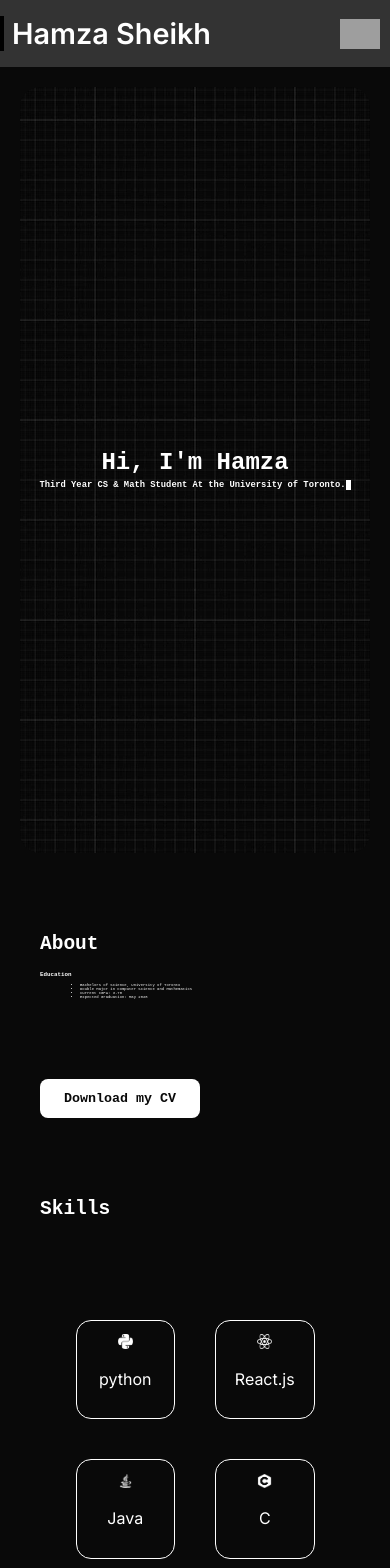
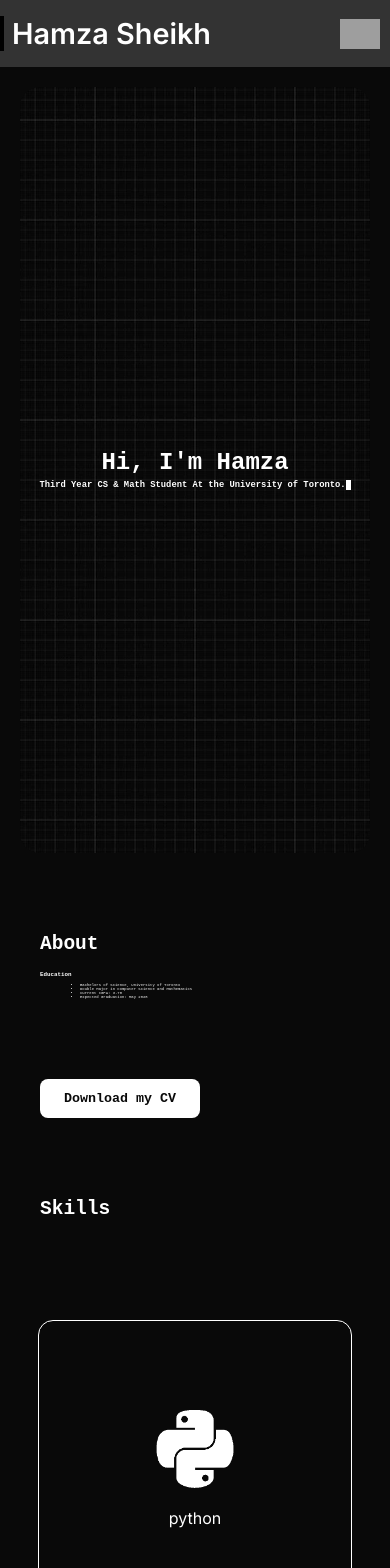
Before and after one commit to Hamza-s1727/portfolio-website, a React (Create React App) app: page / in a window 390 px wide. Shown: the top 1568 px of the page. Built offline with nearby package versions, Linux system fonts and the light colour scheme; grey boxes are pictures that could not be loaded.

Commit message:
small changes

```diff
--- a/src/components/Skill.css
+++ b/src/components/Skill.css
@@ -35,3 +35,14 @@
     text-decoration: none;
     margin: 0;
 }
+
+@media (max-width: 768px) {
+    .SkillBox {
+        width: 80vw;
+        height: 80vw;
+    }
+
+    .Logo {
+        width: 25%;
+    }
+}
```
